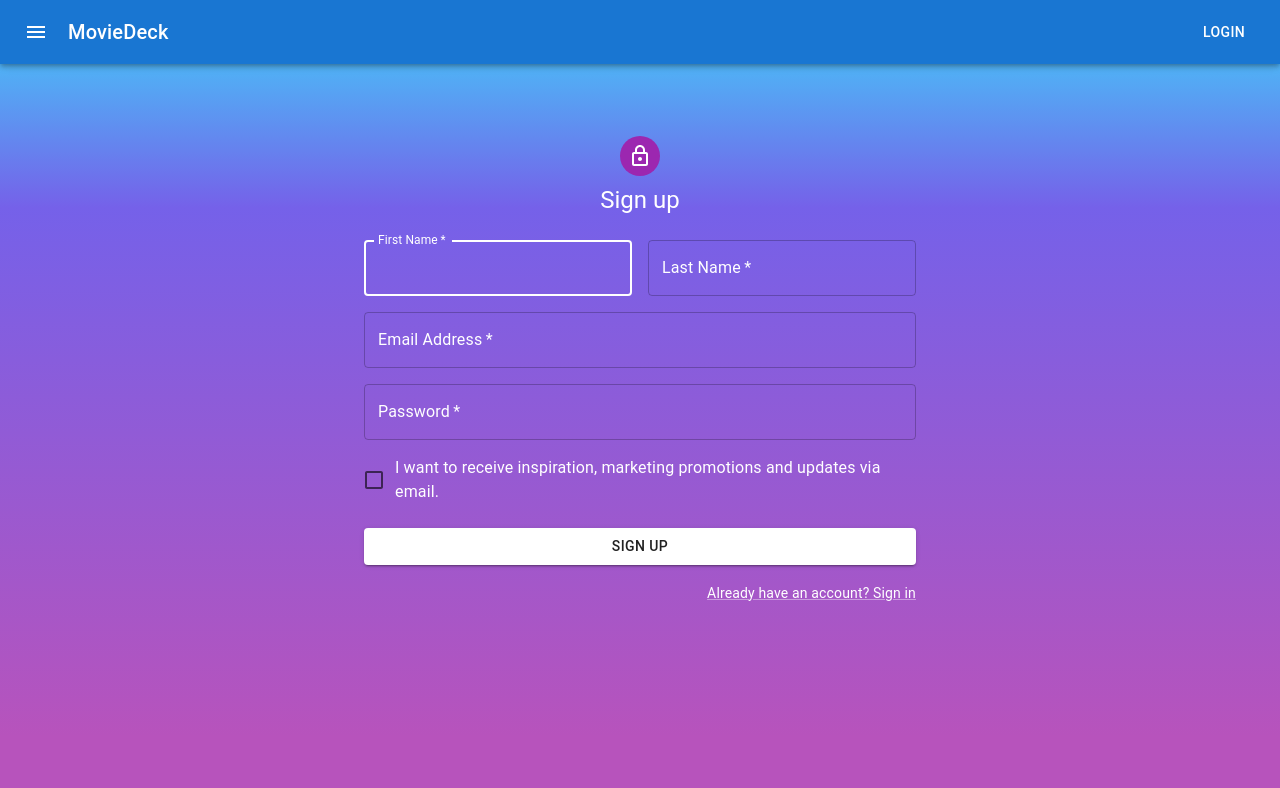
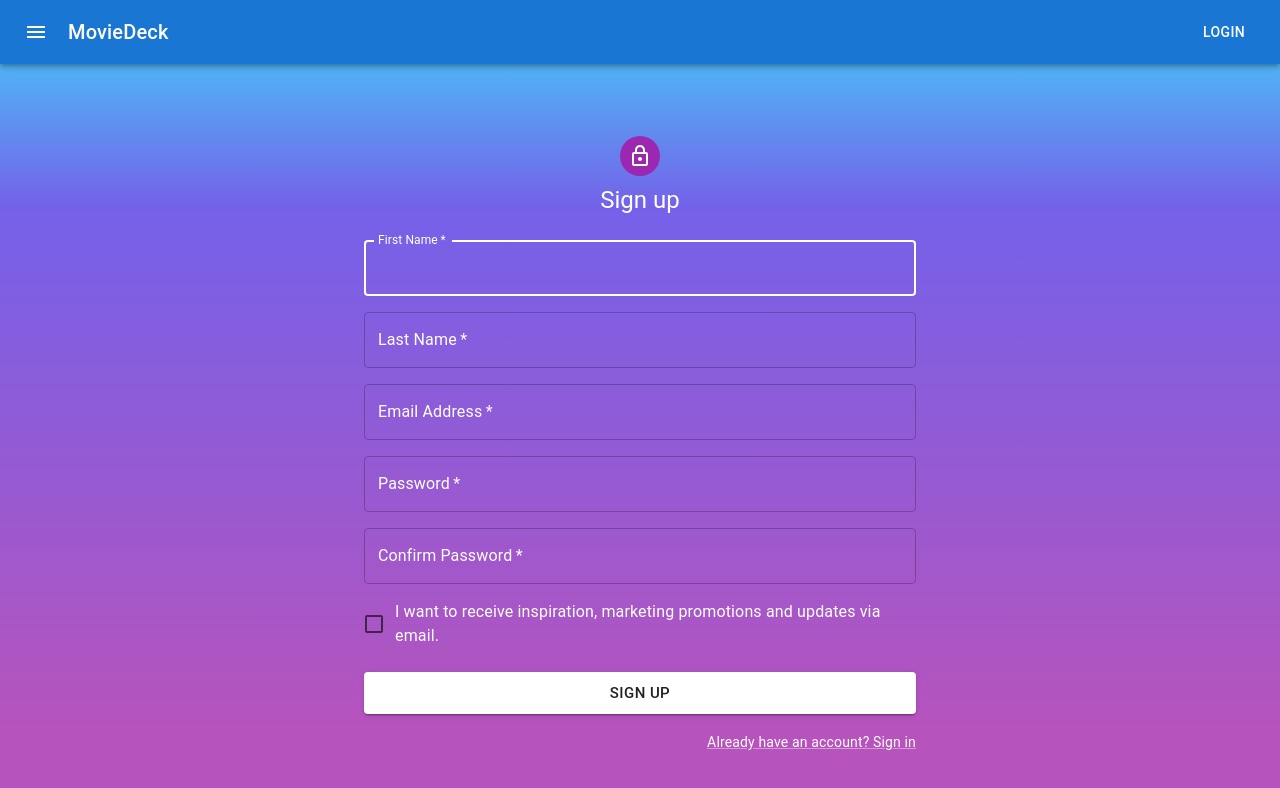
Before and after one commit to gyunayK/Movie-Deck, a React (Vite) app in the folder React/client/: page /signup in a window 1280 px wide. Shown: the top 788 px of the page. Built offline with nearby package versions, Linux system fonts and the light colour scheme.

Commit message:
ADDED -ZOD for validating input data

```diff
--- a/React/client/package.json
+++ b/React/client/package.json
@@ -11,15 +11,19 @@
   "dependencies": {
     "@emotion/react": "^11.11.0",
     "@emotion/styled": "^11.11.0",
+    "@hookform/resolvers": "^3.1.0",
     "@mui/icons-material": "^5.11.16",
+    "@mui/lab": "^5.0.0-alpha.133",
     "@mui/material": "^5.13.3",
     "react": "^18.2.0",
     "react-dom": "^18.2.0",
+    "react-hook-form": "^7.44.3",
     "react-icons": "^4.9.0",
     "react-router": "^6.11.2",
     "react-router-dom": "^6.11.2",
     "react-toastify": "^9.1.3",
-    "styled-components": "^5.3.9"
+    "styled-components": "^5.3.9",
+    "zod": "^3.21.4"
   },
   "devDependencies": {
     "@types/react": "^18.0.28",
--- a/React/client/src/Components/SignUp/SignUp.jsx
+++ b/React/client/src/Components/SignUp/SignUp.jsx
@@ -1,6 +1,4 @@
-import { useState } from "react";
 import Avatar from "@mui/material/Avatar";
-import Button from "@mui/material/Button";
 import CssBaseline from "@mui/material/CssBaseline";
 import TextField from "@mui/material/TextField";
 import FormControlLabel from "@mui/material/FormControlLabel";
@@ -11,8 +9,9 @@ import Box from "@mui/material/Box";
 import LockOutlinedIcon from "@mui/icons-material/LockOutlined";
 import Typography from "@mui/material/Typography";
 import Container from "@mui/material/Container";
+import LoadingButton from "@mui/lab/LoadingButton";
 
-import { createTheme, ThemeProvider } from "@mui/material/styles";
+import { ThemeProvider } from "@mui/material/styles";
 
 import { defaultTheme } from "./SignUpTheme";
 
@@ -20,37 +19,57 @@ import { useNavigate } from "react-router-dom";
 
 import { toast } from "react-toastify";
 
+import { z } from "zod";
+import { zodResolver } from "@hookform/resolvers/zod";
+
+import { useForm } from "react-hook-form";
+import { CircularProgress } from "@mui/material";
+
 export default function SignUp() {
-  const [firstName, setFirstName] = useState("");
-  const [lastName, setLastName] = useState("");
-  const [email, setEmail] = useState("");
-  const [password, setPassword] = useState("");
-
   const navigate = useNavigate();
-
   const port = import.meta.env.VITE_PORT;
   const url = `http://localhost:${port}/user/register`;
 
-  const handleSubmit = async (e) => {
-    e.preventDefault();
+  const schema = z
+    .object({
+      firstName: z.string().min(2, { message: "First name is too short" }),
+      lastName: z.string().min(2, { message: "Last name is too short" }),
+      email: z.string().email({ message: "Invalid email" }),
+      password: z.string().min(8, { message: "Password is too short" }),
+      confirmPass: z.string().min(8, { message: "Password is too short" }),
+    })
+    .refine((data) => data.password === data.confirmPass, {
+      message: "Passwords do not match",
+      path: ["confirmPass"],
+    });
+
+  const {
+    register,
+    handleSubmit,
+    formState: { errors, isSubmitting },
+  } = useForm({
+    resolver: zodResolver(schema),
+  });
+
+  const handleSignUp = async (formData) => {
+    // await new Promise((resolve) =>
+    //   setTimeout(() => {
+    //     console.log(data);
+    //   }, 1500)
+    // );
     try {
       const response = await fetch(url, {
         method: "POST",
         headers: {
           "Content-Type": "application/json",
         },
-        body: JSON.stringify({
-          firstName,
-          lastName,
-          email,
-          password,
-        }),
+        body: JSON.stringify(formData),
       });
 
-      if (!response.ok) {
+      if (response.ok) {
         // check if HTTP response status code is not successful
         const data = await response.json(); // parse the response to JSON
-        if (response.status === 420) {
+        if (data.error === "User with this email already exists") {
           toast.error("User with this email already exists");
           return;
         } else {
@@ -89,35 +108,39 @@ export default function SignUp() {
           <Box
             component="form"
             noValidate
-            onSubmit={handleSubmit}
+            onSubmit={handleSubmit((formData) => handleSignUp(formData))}
             sx={{ mt: 3 }}
           >
             <Grid container spacing={2}>
-              <Grid item xs={12} sm={6}>
+              <Grid item xs={12}>
                 <TextField
                   autoComplete="given-name"
                   name="firstName"
-                  value={firstName}
-                  onChange={(e) => setFirstName(e.target.value)}
                   required
                   fullWidth
                   id="firstName"
                   label="First Name"
                   autoFocus
+                  {...register("firstName")}
                 />
               </Grid>
-              <Grid item xs={12} sm={6}>
+              {errors.firstName && (
+                <p className="error">{errors.firstName.message}</p>
+              )}
+              <Grid item xs={12}>
                 <TextField
                   required
                   fullWidth
                   id="lastName"
                   label="Last Name"
                   name="lastName"
-                  value={lastName}
-                  onChange={(e) => setLastName(e.target.value)}
                   autoComplete="family-name"
+                  {...register("lastName")}
                 />
               </Grid>
+              {errors.lastName && (
+                <p className="error">{errors.lastName.message}</p>
+              )}
               <Grid item xs={12}>
                 <TextField
                   required
@@ -125,24 +148,41 @@ export default function SignUp() {
                   id="email"
                   label="Email Address"
                   name="email"
-                  value={email}
-                  onChange={(e) => setEmail(e.target.value)}
                   autoComplete="email"
+                  {...register("email")}
                 />
               </Grid>
+              {errors.email && <p className="error">{errors.email.message}</p>}
               <Grid item xs={12}>
                 <TextField
                   required
                   fullWidth
                   name="password"
-                  value={password}
-                  onChange={(e) => setPassword(e.target.value)}
                   label="Password"
                   type="password"
                   id="password"
                   autoComplete="new-password"
+                  {...register("password")}
                 />
               </Grid>
+              {errors.password && (
+                <p className="error">{errors.password.message}</p>
+              )}
+              <Grid item xs={12}>
+                <TextField
+                  required
+                  fullWidth
+                  name="password"
+                  label="Confirm Password"
+                  type="password"
+                  id="confirmPassword"
+                  autoComplete="new-password"
+                  {...register("confirmPass")}
+                />
+              </Grid>
+              {errors.confirmPass && (
+                <p className="error">{errors.confirmPass.message}</p>
+              )}
               <Grid item xs={12}>
                 <FormControlLabel
                   control={
@@ -152,14 +192,19 @@ export default function SignUp() {
                 />
               </Grid>
             </Grid>
-            <Button
+
+            <LoadingButton
               type="submit"
               fullWidth
               variant="contained"
               sx={{ mt: 3, mb: 2 }}
+              loading={isSubmitting}
+              size="large"
+              loadingIndicator={<CircularProgress size={35} color="primary" />}
             >
               Sign Up
-            </Button>
+            </LoadingButton>
+
             <Grid container justifyContent="flex-end">
               <Grid item>
                 <Link href="/login" variant="body2">
--- a/React/client/src/Components/SignUp/SignUpTheme.js
+++ b/React/client/src/Components/SignUp/SignUpTheme.js
@@ -33,4 +33,5 @@ export const defaultTheme = createTheme({
         },
       },
     },
+
   });
--- a/React/client/src/Components/Style/Btn.css
+++ b/React/client/src/Components/Style/Btn.css
@@ -66,6 +66,11 @@
   border-radius: 10px;
 }
 
+.button-85:before {
+  transition: all 0.3s ease-in-out;
+  transform: scale(1);
+}
+
 .button-85:hover:before {
-  transform: scale(1.06);
+  transform: scale(1.15);
 }
--- a/React/client/src/index.css
+++ b/React/client/src/index.css
@@ -51,3 +51,26 @@ body {
   margin: 0;
   padding: 0;
 }
+.error{
+  color: rgb(250, 206, 206);
+  font-size: 0.9rem;
+  margin-top: 0.2rem;
+  margin-bottom: 0.2rem;
+  margin-left: 24px;
+}
+
+.submitBTN{
+  margin-top: 1rem;
+  margin-bottom: 1rem;
+  margin-left: 24px;
+  margin-right: 24px;
+  padding: 0.5rem;
+  border-radius: 0.5rem;
+  border: none;
+  background-color: rgb(63, 214, 251);
+  color: white;
+  font-size: 1rem;
+  font-weight: 600;
+  cursor: pointer;
+  transition: all 0.2s ease-in-out;
+}
```
Also changed, not shown: 2 other files (tests, documents, lock files or other folders).
